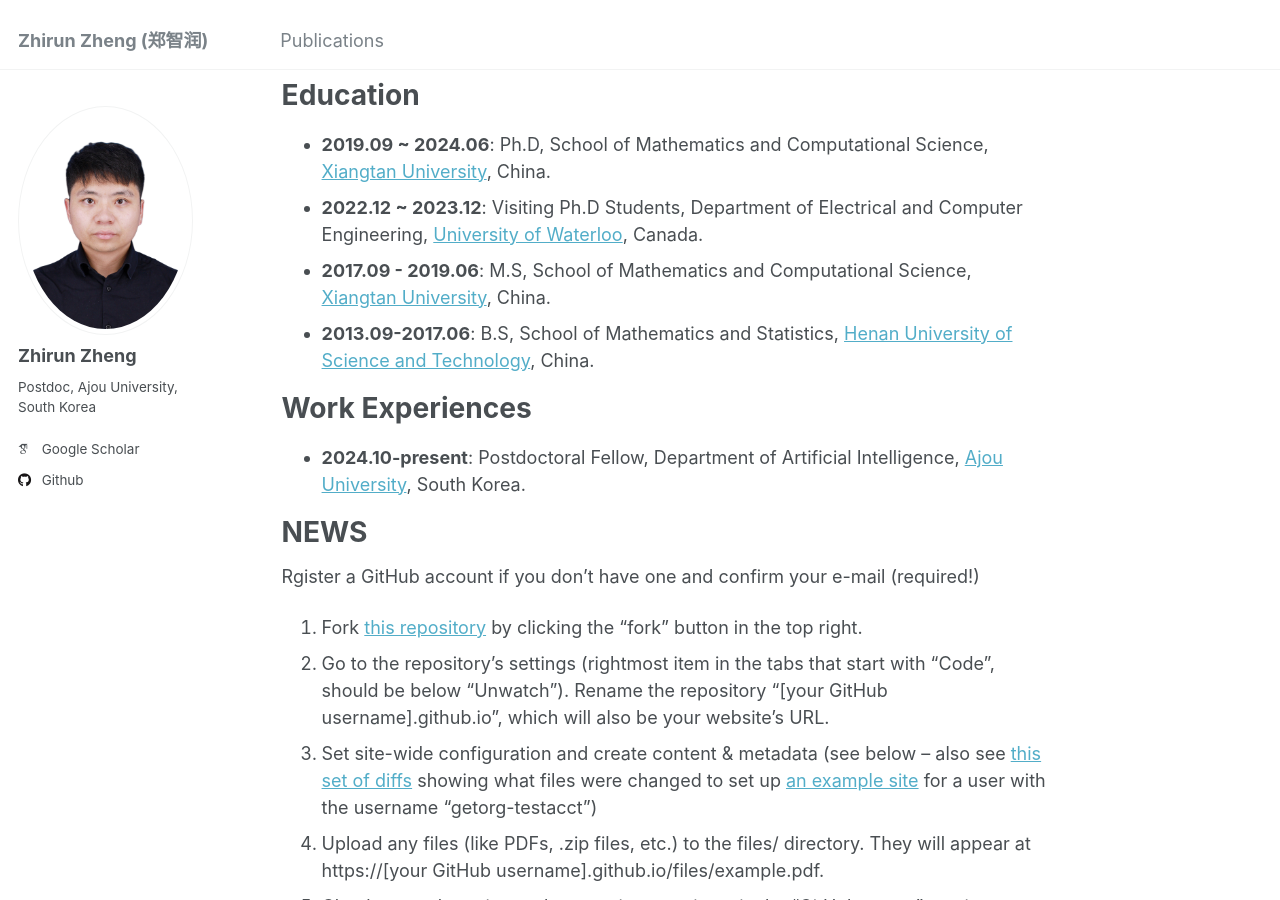
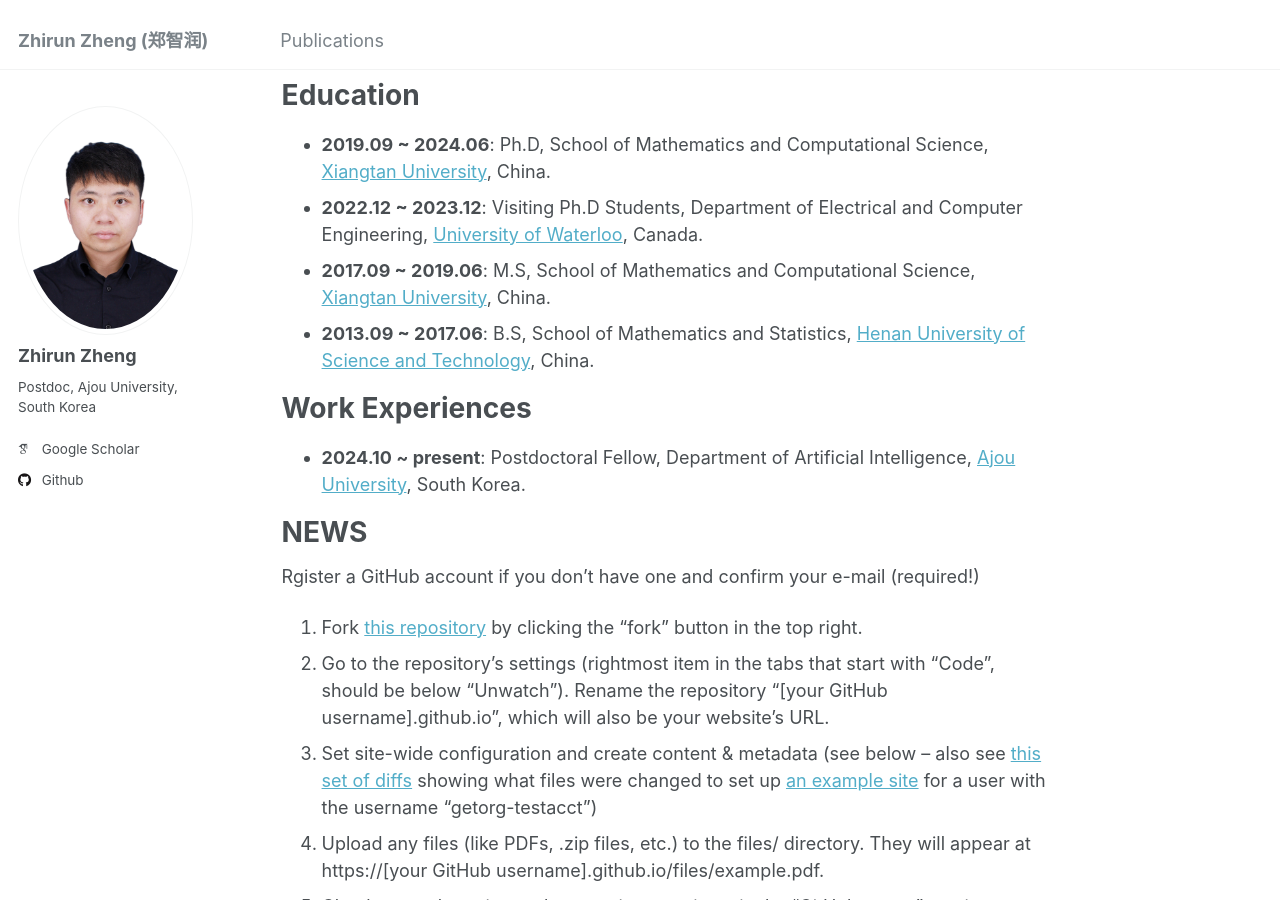
Before and after one commit to zhengzhirun/EN, a Jekyll site: the page built from _pages/about.md, in a window 1280 px wide and 900 px high, scrolled down 440 px. Built offline with Jekyll 4.4.1, drawn with Linux system fonts in a browser that asks for light colours; some web fonts are replaced.

```diff
--- a/_pages/about.md
+++ b/_pages/about.md
@@ -15,12 +15,12 @@ Education
 ======
 - **2019.09 ~ 2024.06**: Ph.D, School of Mathematics and Computational Science, [Xiangtan University](https://www.xtu.edu.cn/), China.
 - **2022.12 ~ 2023.12**: Visiting Ph.D Students, Department of Electrical and Computer Engineering, [University of Waterloo](https://uwaterloo.ca/), Canada.
-- **2017.09 - 2019.06**: M.S, School of Mathematics and Computational Science, [Xiangtan University](https://www.xtu.edu.cn/), China.
-- **2013.09-2017.06**: B.S, School of Mathematics and Statistics, [Henan University of Science and Technology](https://www.haust.edu.cn/), China.
+- **2017.09 ~ 2019.06**: M.S, School of Mathematics and Computational Science, [Xiangtan University](https://www.xtu.edu.cn/), China.
+- **2013.09 ~ 2017.06**: B.S, School of Mathematics and Statistics, [Henan University of Science and Technology](https://www.haust.edu.cn/), China.
 
 Work Experiences
 ======
-- **2024.10-present**: Postdoctoral Fellow, Department of Artificial Intelligence, [Ajou University](https://www.ajou.ac.kr/en/index.do), South Korea.
+- **2024.10 ~ present**: Postdoctoral Fellow, Department of Artificial Intelligence, [Ajou University](https://www.ajou.ac.kr/en/index.do), South Korea.
 
 
 NEWS
```
